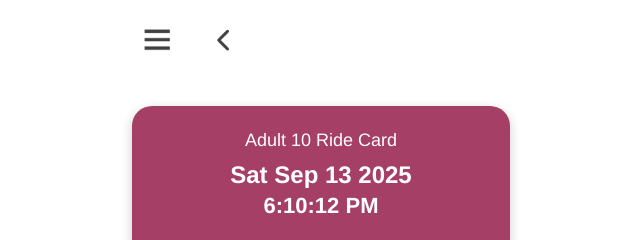
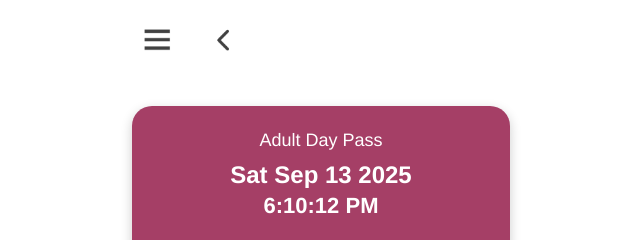
Before and after one commit to KTMcitynepal/transit, a plain HTML site: page index.html in a window 1280 px wide. Shown: the top 240 px of the page, 298-938 px from the left. Drawn offline with Linux system fonts and the light colour scheme.

Commit message:
Update index.html

```diff
--- a/index.html
+++ b/index.html
@@ -16,7 +16,7 @@
     </div>
     <div class="app">
         <div class="container">
-            <div class="header">Adult 10 Ride Card</div>
+            <div class="header">Adult Day Pass </div>
             <div class="date" id="date"></div>
             <div class="time" id="time"></div>
             <div class="transit">Barrie Transit</div>
```
